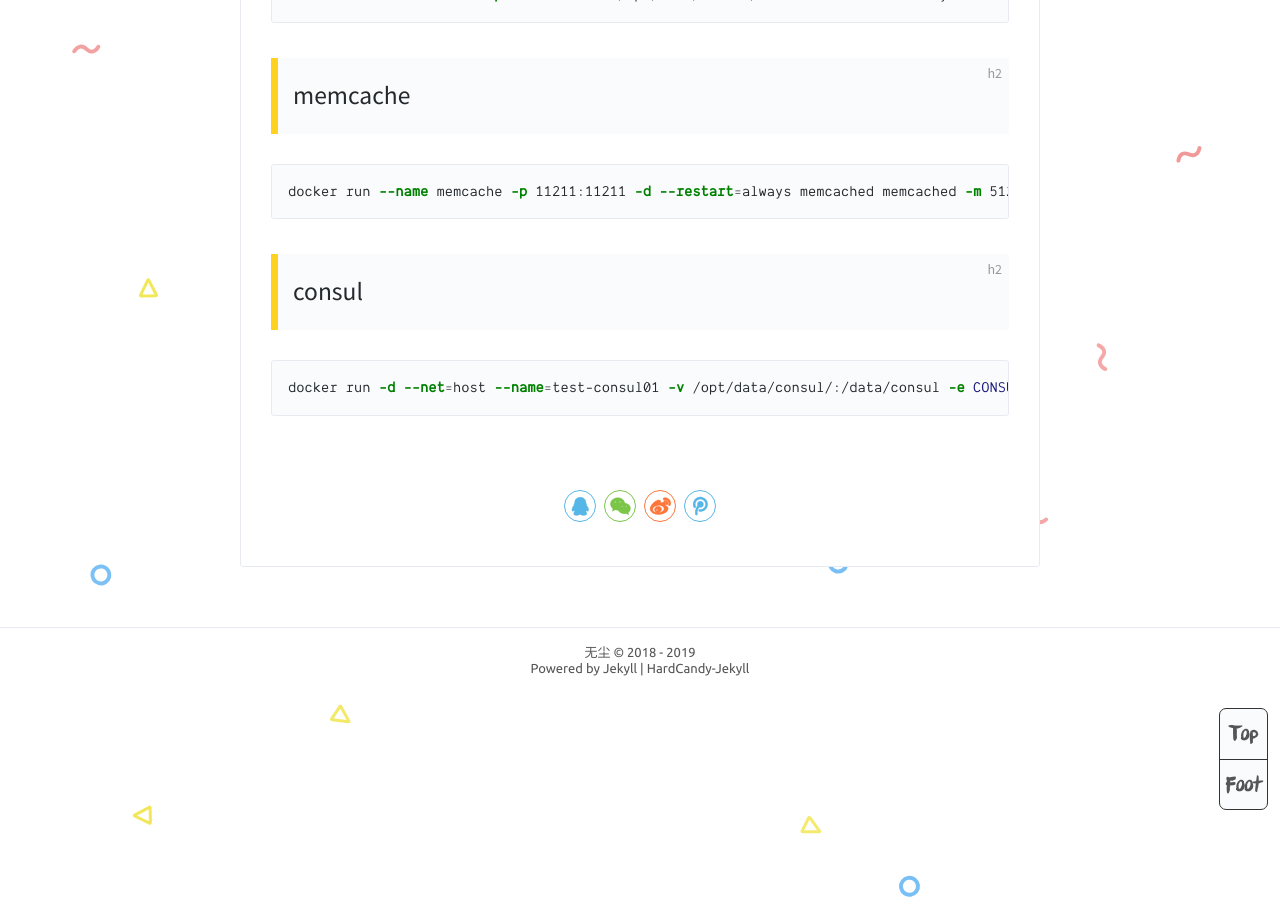
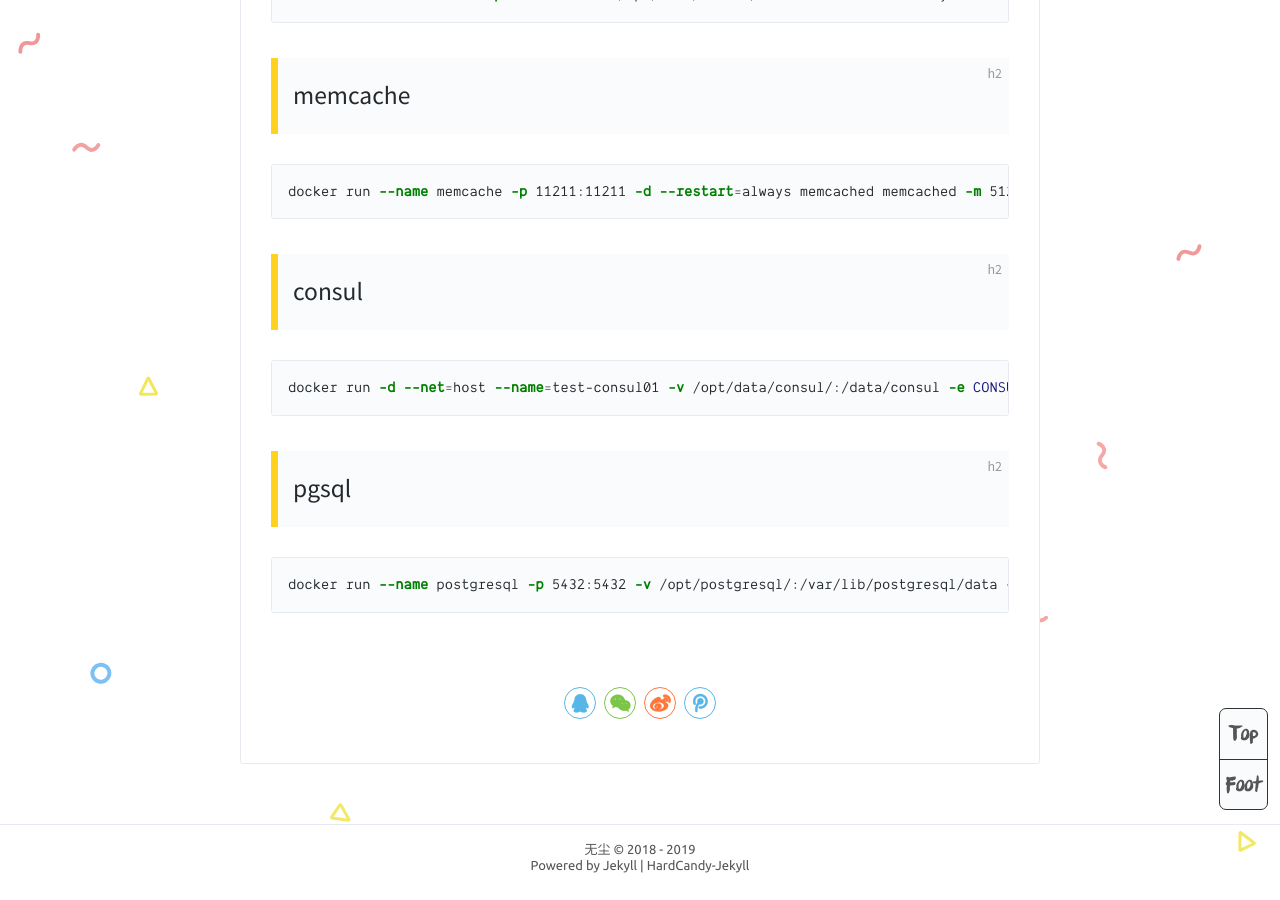
Before and after one commit to WuChenLinux/yw, a Jekyll site: the page built from _posts/2019-03-29-docker-start.md, in a window 1280 px wide and 900 px high, scrolled down 1114 px. Built offline with Jekyll 4.4.1, drawn with Linux system fonts in a browser that asks for light colours; comment, search, counter and statistics services are not loaded.

Commit message:
Update 2019-03-29-docker-start.md
新增pg启动

````diff
--- a/_posts/2019-03-29-docker-start.md
+++ b/_posts/2019-03-29-docker-start.md
@@ -42,3 +42,8 @@ docker run --name memcache -p 11211:11211 -d --restart=always memcached memcache
 ```shell
 docker run -d --net=host --name=test-consul01 -v /opt/data/consul/:/data/consul -e CONSUL_BIND_INTERFACE=ens160 consul
 ```
+
+## pgsql
+```shell
+docker run --name postgresql -p 5432:5432 -v /opt/postgresql/:/var/lib/postgresql/data -e "POSTGRES_USER=kong" -e "POSTGRES_DB=kong" -e "MYSQL_ROOT_PASSWORD=kong123" -d postgres
+```
````
